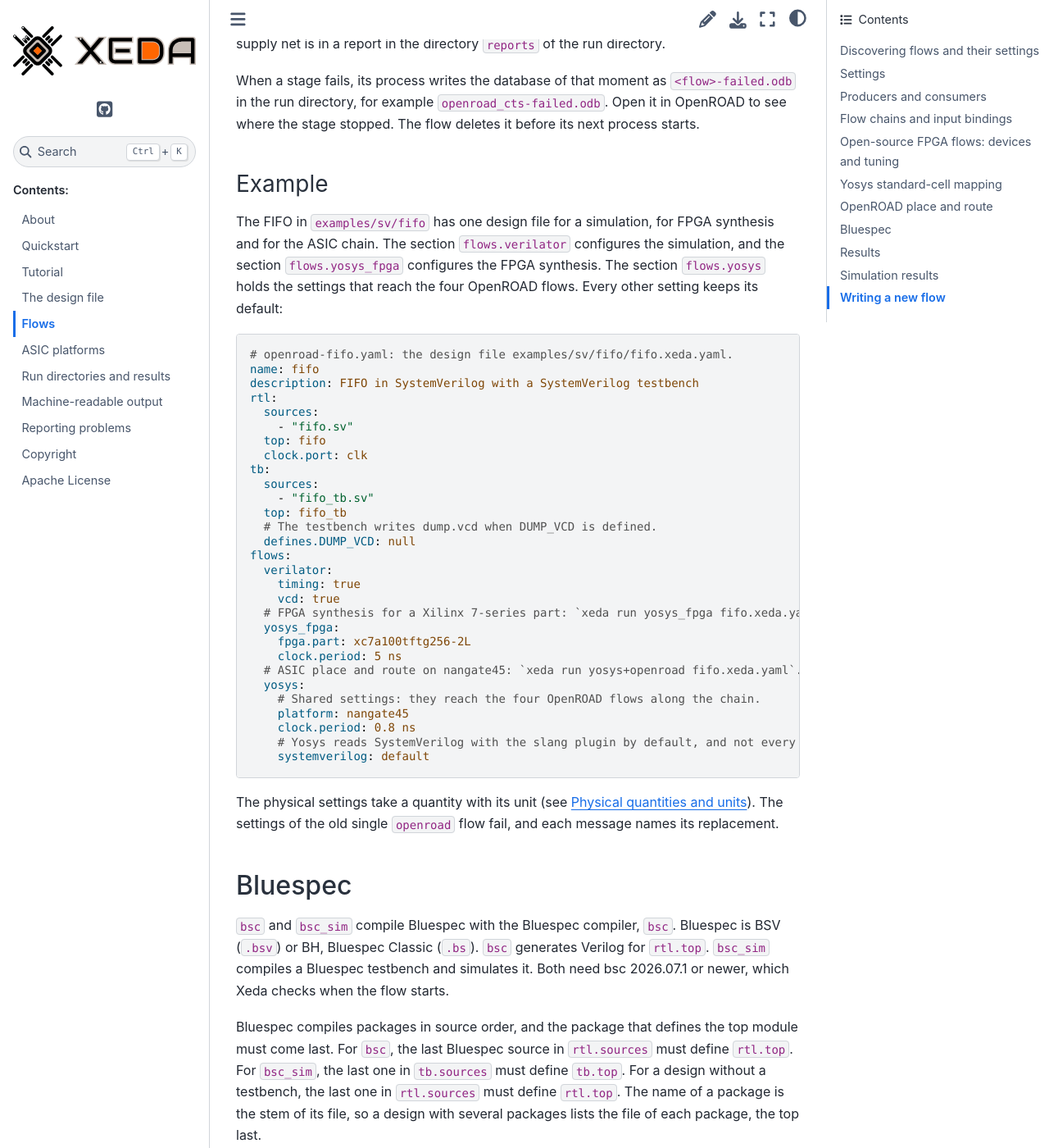
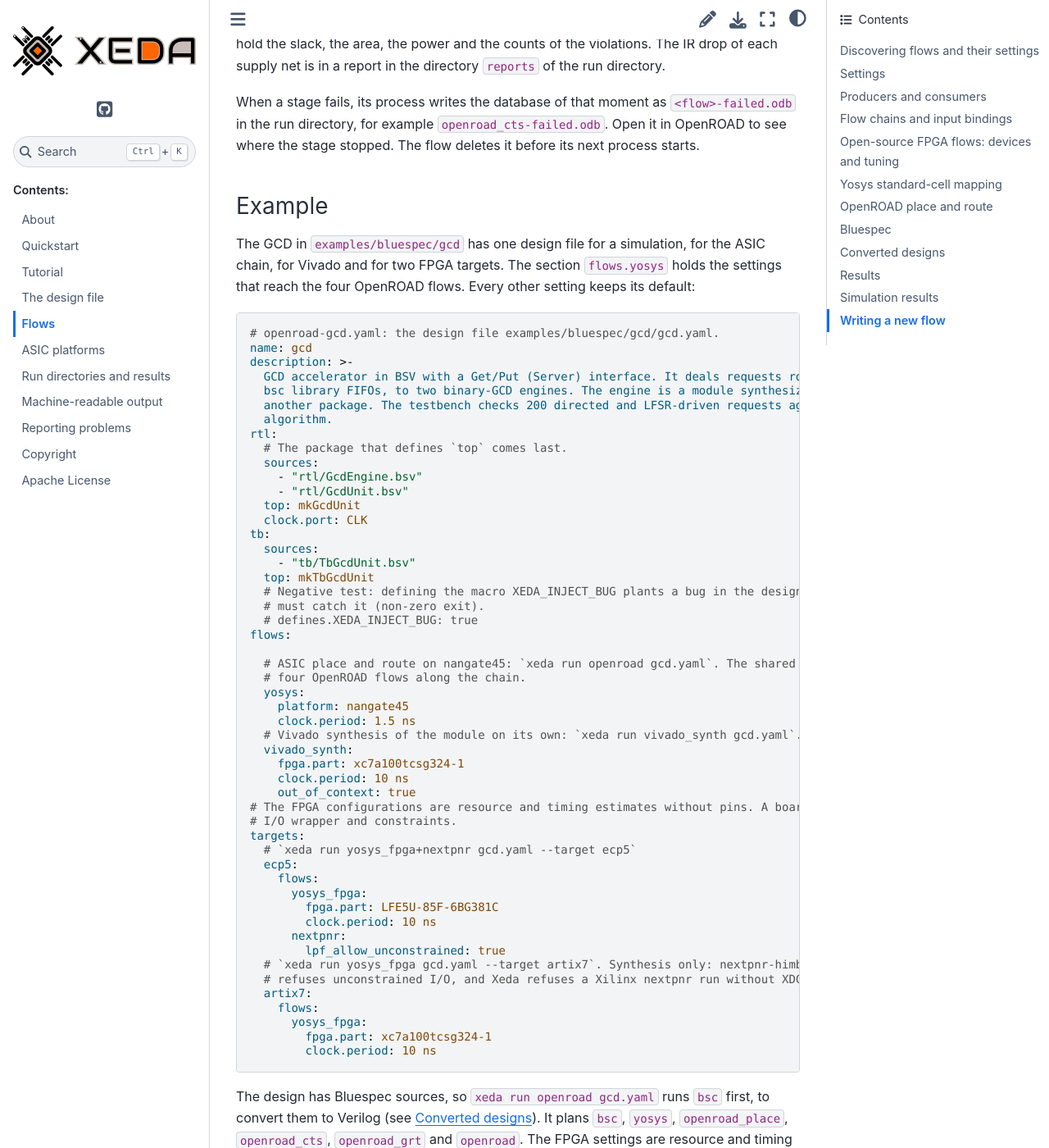
Before and after one commit to XedaHQ/xeda, a Sphinx documentation site: the page built from docs/flows.rst, in a window 1280 px wide and 1400 px high, scrolled down 44114 px. Shown: the whole window at 82% size. Built offline with Sphinx 7.4.7 and the Sphinx Book theme 1.1.4, drawn with Linux system fonts in a browser that asks for light colours; some of the changed text lies outside the part shown.

Commit message:
Document converted designs; show the Bluespec GCD as the OpenROAD example

```diff
--- a/docs/flows.rst
+++ b/docs/flows.rst
@@ -930,7 +930,7 @@
 ``--dry-run``.
 
 Every flow that reads design sources has the input ``design``. It takes the design that ``bsc``
-derives from a Bluespec design, and no other flow supplies it. A flow that reads no design sources
+derives from a Bluespec design (see `Converted designs`_), and no other flow supplies it. A flow that reads no design sources
 (``nextpnr``, for example) has no such input, and a binding for it is refused.
 
 Open-source FPGA flows: devices and tuning
@@ -1838,42 +1838,68 @@
 Example
 -------
 
-The FIFO in ``examples/sv/fifo`` has one design file for a simulation, for FPGA synthesis and for
-the ASIC chain. The section ``flows.verilator`` configures the simulation, and the section
-``flows.yosys_fpga`` configures the FPGA synthesis. The section ``flows.yosys`` holds the settings
-that reach the four OpenROAD flows. Every other setting keeps its default:
+The GCD in ``examples/bluespec/gcd`` has one design file for a simulation, for the ASIC chain, for
+Vivado and for two FPGA targets. The section ``flows.yosys`` holds the settings that reach the four
+OpenROAD flows. Every other setting keeps its default:
 
 .. code-block:: yaml
 
-    # openroad-fifo.yaml: the design file examples/sv/fifo/fifo.xeda.yaml.
-    name: fifo
-    description: FIFO in SystemVerilog with a SystemVerilog testbench
+    # openroad-gcd.yaml: the design file examples/bluespec/gcd/gcd.yaml.
+    name: gcd
+    description: >-
+      GCD accelerator in BSV with a Get/Put (Server) interface. It deals requests round-robin, through
+      bsc library FIFOs, to two binary-GCD engines. The engine is a module synthesized separately in
+      another package. The testbench checks 200 directed and LFSR-driven requests against Euclid's
+      algorithm.
     rtl:
+      # The package that defines `top` comes last.
       sources:
-        - "fifo.sv"
-      top: fifo
-      clock.port: clk
+        - "rtl/GcdEngine.bsv"
+        - "rtl/GcdUnit.bsv"
+      top: mkGcdUnit
+      clock.port: CLK
     tb:
       sources:
-        - "fifo_tb.sv"
-      top: fifo_tb
-      # The testbench writes dump.vcd when DUMP_VCD is defined.
-      defines.DUMP_VCD: null
+        - "tb/TbGcdUnit.bsv"
+      top: mkTbGcdUnit
+      # Negative test: defining the macro XEDA_INJECT_BUG plants a bug in the design. The testbench
+      # must catch it (non-zero exit).
+      # defines.XEDA_INJECT_BUG: true
     flows:
-      verilator:
-        timing: true
-        vcd: true
-      # FPGA synthesis for a Xilinx 7-series part: `xeda run yosys_fpga fifo.xeda.yaml`.
-      yosys_fpga:
-        fpga.part: xc7a100tftg256-2L
-        clock.period: 5 ns
-      # ASIC place and route on nangate45: `xeda run yosys+openroad fifo.xeda.yaml`.
+
+      # ASIC place and route on nangate45: `xeda run openroad gcd.yaml`. The shared settings reach the
+      # four OpenROAD flows along the chain.
       yosys:
-        # Shared settings: they reach the four OpenROAD flows along the chain.
         platform: nangate45
-        clock.period: 0.8 ns
-        # Yosys reads SystemVerilog with the slang plugin by default, and not every Yosys build has it.
-        systemverilog: default
+        clock.period: 1.5 ns
+      # Vivado synthesis of the module on its own: `xeda run vivado_synth gcd.yaml`.
+      vivado_synth:
+        fpga.part: xc7a100tcsg324-1
+        clock.period: 10 ns
+        out_of_context: true
+    # The FPGA configurations are resource and timing estimates without pins. A board build needs an
+    # I/O wrapper and constraints.
+    targets:
+      # `xeda run yosys_fpga+nextpnr gcd.yaml --target ecp5`
+      ecp5:
+        flows:
+          yosys_fpga:
+            fpga.part: LFE5U-85F-6BG381C
+            clock.period: 10 ns
+          nextpnr:
+            lpf_allow_unconstrained: true
+      # `xeda run yosys_fpga gcd.yaml --target artix7`. Synthesis only: nextpnr-himbaechel of openXC7
+      # refuses unconstrained I/O, and Xeda refuses a Xilinx nextpnr run without XDC files.
+      artix7:
+        flows:
+          yosys_fpga:
+            fpga.part: xc7a100tcsg324-1
+            clock.period: 10 ns
+
+The design has Bluespec sources, so ``xeda run openroad gcd.yaml`` runs ``bsc`` first, to convert
+them to Verilog (see `Converted designs`_). It plans ``bsc``, ``yosys``, ``openroad_place``,
+``openroad_cts``, ``openroad_grt`` and ``openroad``. The FPGA settings are resource and timing
+estimates without pins. A board build needs an I/O wrapper and constraints.
 
 The physical settings take a quantity with its unit (see `Physical quantities and units`_). The
 settings of the old single ``openroad`` flow fail, and each message names its replacement.
@@ -1897,6 +1923,9 @@
 (``.bs``) source sees the macros only through the C preprocessor. Set ``cpp: true``, which also
 feeds the macros to it. Without it, Xeda warns about a design that defines macros and whose
 Bluespec sources are all BH.
+
+``bsc`` also makes the output ``design``: the design with the generated Verilog in place of the
+Bluespec sources. It is what the flows that read Verilog take (see `Converted designs`_).
 
 ``artifacts.verilog`` of ``bsc`` is the set of files that a downstream synthesis or simulation flow
 needs. It holds the generated modules and the Verilog sources of the design itself (listed where
@@ -1930,6 +1959,69 @@
 See ``examples/bluespec/`` for self-checking designs in BSV and BH. They include a design with
 several packages, one that macros size, one that imports Verilog with ``import "BVI"``, and one
 that mixes BSV and BH.
+
+.. _converted-designs:
+
+Converted designs
+=================
+
+A Bluespec design runs on every flow that reads Verilog. The rule is general. When ``rtl.sources``
+holds a language that a flow does not read, and one flow converts that language into languages the
+first flow reads, the converter is the default producer of the ``design`` input of the first flow.
+Today the converter is ``bsc``, which converts Bluespec to Verilog. So ``xeda run yosys gcd.yaml``
+runs ``bsc`` first, and then ``yosys`` on the Verilog that ``bsc`` generated. The dry run shows the
+reason:
+
+.. code-block:: text
+
+    bsc  xeda_run/gcd/bsc
+    yosys  xeda_run/gcd/yosys
+        design <- bsc.design (the design has Bluespec sources, which yosys does not read)
+
+A flow that reads Bluespec itself (``bsc_sim``) needs no conversion. These are the commands for the
+configurations in ``examples/bluespec/gcd/gcd.yaml``:
+
+.. code-block:: bash
+
+    xeda run bsc_sim gcd.yaml                              # Bluesim, no conversion
+    xeda run openroad gcd.yaml                             # ASIC place and route on nangate45
+    xeda run vivado_synth gcd.yaml                         # Vivado, out of context
+    xeda run yosys_fpga+nextpnr gcd.yaml --target ecp5     # ECP5 synthesis, place and route
+    xeda run yosys_fpga gcd.yaml --target artix7           # Xilinx 7-series synthesis only
+
+The FPGA configurations are resource and timing estimates without pins. A board build needs an I/O
+wrapper and constraints. The Artix-7 target stops at ``yosys_fpga`` because ``nextpnr-himbaechel``
+of openXC7 refuses unconstrained I/O, and Xeda refuses a Xilinx ``nextpnr`` run without XDC files.
+``examples/bluespec/ascon`` is a larger design with the same configurations. Its ASIC clock period
+is 2.0 ns.
+
+The chain ``bsc+openroad`` and the saved binding ``flows.yosys.inputs.design: bsc`` say what the
+default says, so they give the same plan as ``xeda run openroad gcd.yaml``. A link ``bsc+X`` binds
+the ``design`` input of every flow in the default graph of ``X`` that ``bsc`` fits, ``X`` included.
+When two flows fit, there is no default, and the plan is an error. It names the flows, and it
+suggests the chain and the binding that choose one: ``yosys does not read the design's Bluespec
+sources, and more than one flow converts them``.
+
+* ``bsc`` passes every source of ``rtl`` that is not Bluespec through, once and in the order of the
+  design (Verilog, VHDL and constraint files, for example), before the modules that it generates.
+  The flow that reads the converted design judges these sources as it does for any other design.
+* The rest of the design is carried unchanged, ``tb`` included. A Verilog testbench or a cocotb
+  testbench works on a converted design. A Bluespec testbench needs ``bsc_sim``: a Verilog
+  simulator refuses it, and the error names ``bsc_sim``.
+* ``--dry-run`` judges the flow on the design that ``bsc`` would derive. While ``bsc`` is stale,
+  it reports the later flow as ``unknown: depends on bsc``.
+* A remote run converts the design on the remote machine, so ``bsc`` must be installed there.
+
+What reruns after an edit follows from what each flow reads:
+
+* A comment in a Bluespec source reruns ``bsc``. It writes the same Verilog, so the flows after it
+  stay up to date.
+* An edit that changes the Verilog reruns ``bsc`` and the flow that reads the Verilog. The flows
+  after that flow rerun when its outputs change.
+* A source that passes through ``bsc`` reruns ``bsc``, because ``bsc`` hashes all of ``rtl``. The
+  flow after it reruns too, when it reads that source.
+* A setting of the flow that reads the converted design reruns that flow and the flows after it.
+  ``bsc`` stays up to date.
 
 .. _flow-results:
 
```
Also changed, not shown: examples/README.md, examples/bluespec/README.md, 1 other file.
